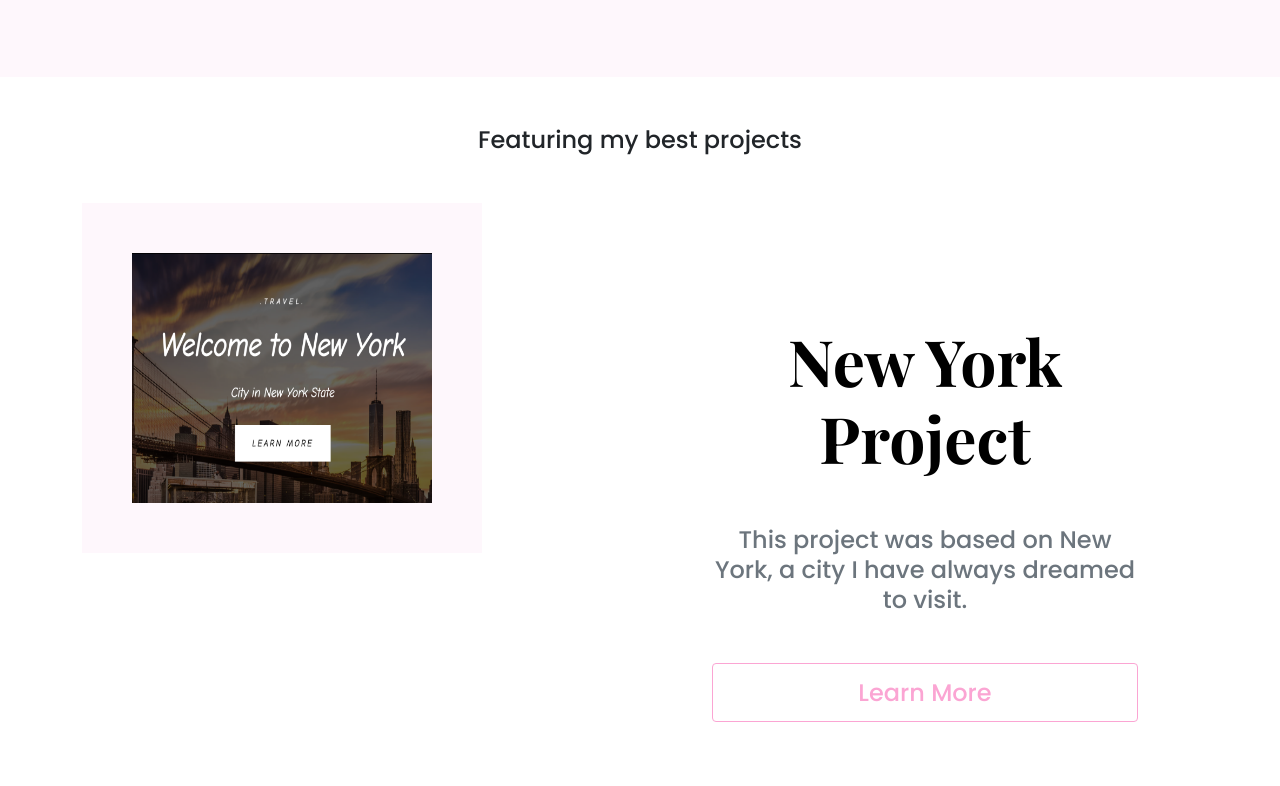
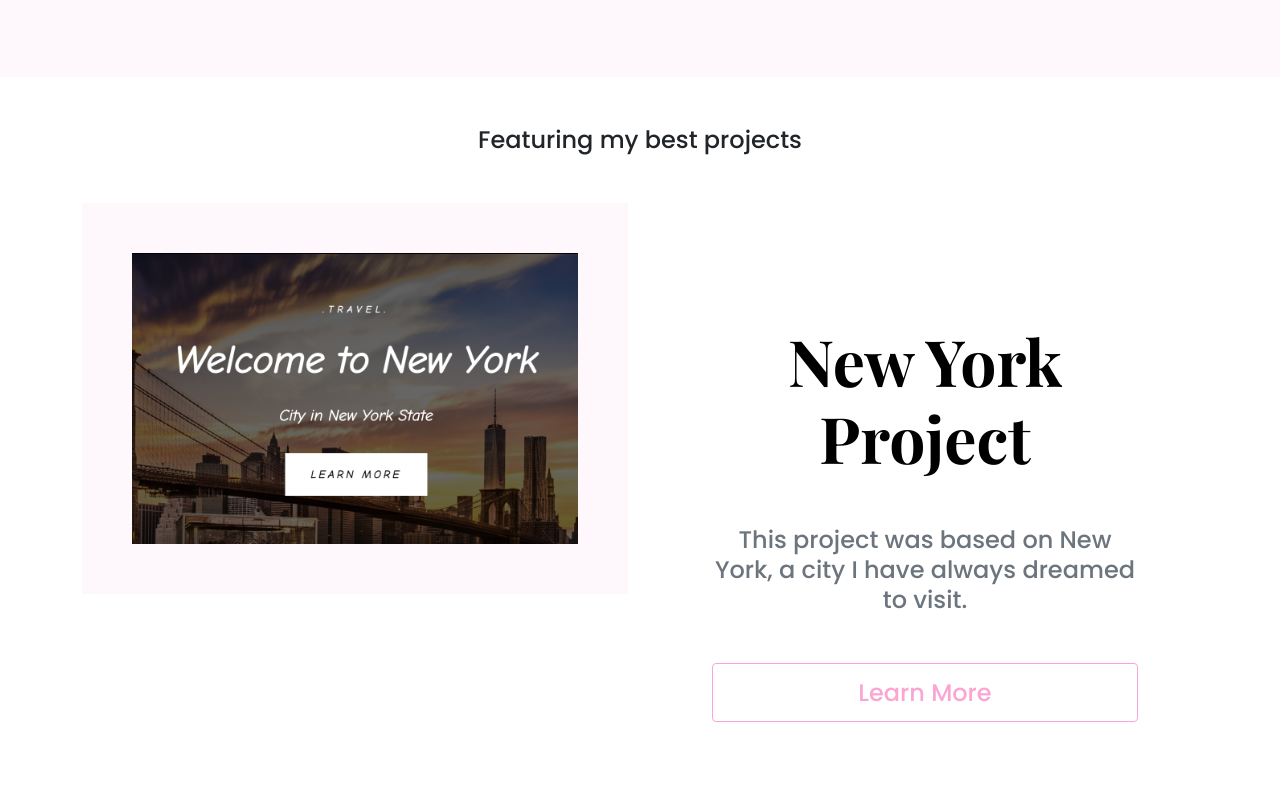
Before and after one commit to itsdianaa21/Responsive-Final-Project, a plain HTML site: page index.html in a window 1280 px wide. Shown: the part 514-1300 px from the top of the page. Drawn offline with nearby package versions, Linux system fonts and the light colour scheme.

Commit message:
Update portfolio.css

```diff
--- a/styles/portfolio.css
+++ b/styles/portfolio.css
@@ -62,8 +62,6 @@ a:hover {
   background-color: #fef7fc;
   margin: auto;
   padding: 50px;
-  width: 400px;
-  height: 350px;
 }
 
 .profile-picture {
```
